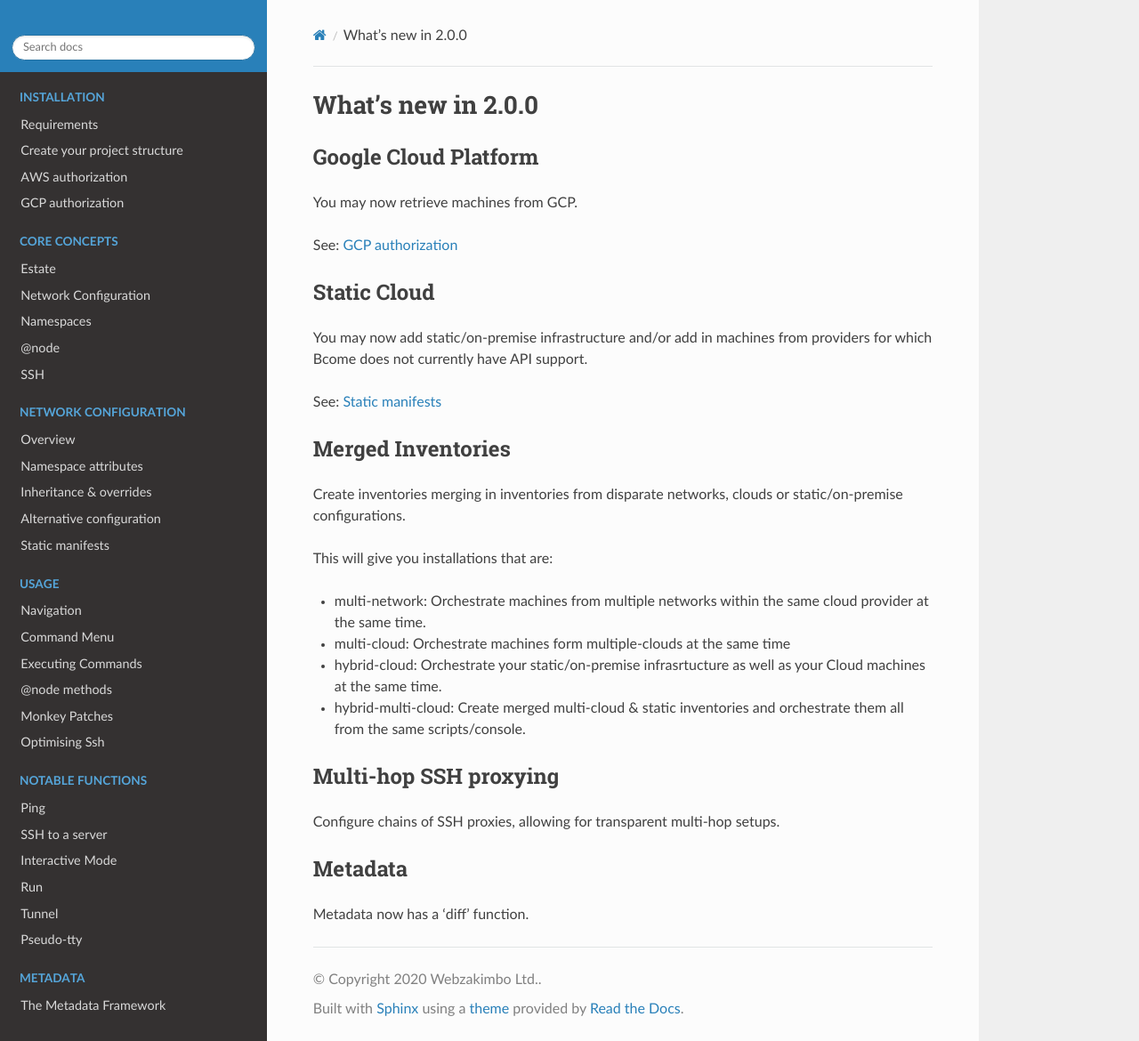
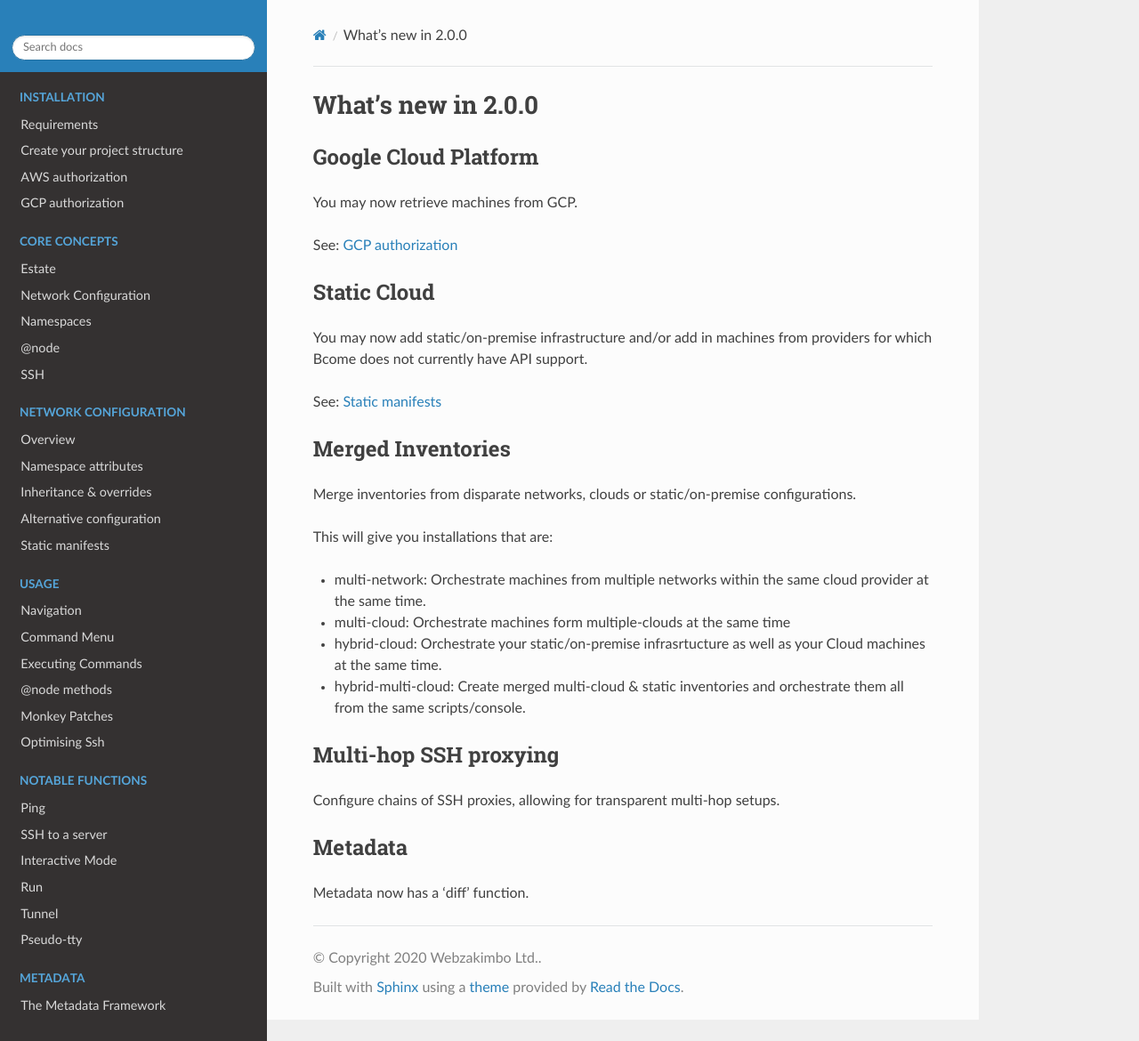
Before and after one commit to webzakimbo/bcome-read-the-docs, a Sphinx documentation site: the page built from docs/source/whats-new-in-2.0.0.rst, in a window 1280 px wide and 1170 px high. Shown: the whole window at 89% size. Built offline with Sphinx 7.4.7 and the Read the Docs theme 2.0.0, drawn with Linux system fonts in a browser that asks for light colours; pages that are not in the unit, such as notebooks, are missing from menus.

Commit message:
slight tidy up

```diff
--- a/docs/source/whats-new-in-2.0.0.rst
+++ b/docs/source/whats-new-in-2.0.0.rst
@@ -22,7 +22,7 @@ See: :doc:`network/static-manifests`
 Merged Inventories
 ------------------
 
-Create inventories merging in inventories from disparate networks, clouds or static/on-premise configurations.
+Merge inventories from disparate networks, clouds or static/on-premise configurations.
 
 This will give you installations that are:
 
```
